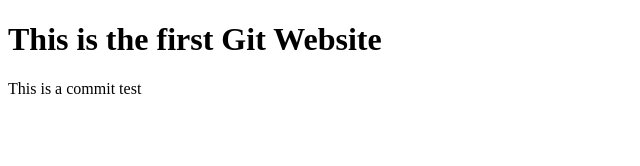
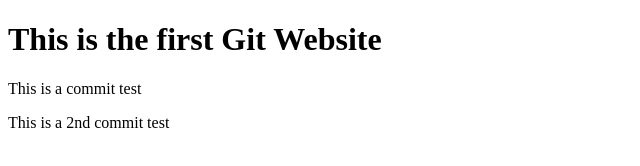
Before and after one commit to vik-kalsi/first_git_project, a plain HTML site: page index.html in a window 1280 px wide. Shown: the whole page, without its empty margins (0-640 px from the left). Drawn offline with Linux system fonts and the light colour scheme.

Commit message:
Adding txt file

```diff
--- a/index.html
+++ b/index.html
@@ -10,6 +10,7 @@
     <h1>This is the first Git Website</h1>
 
     <p>This is a commit test</p>
+    <p>This is a 2nd commit test</p>
 
 </body>
 
```
Also changed, not shown: website_link.txt (added).
